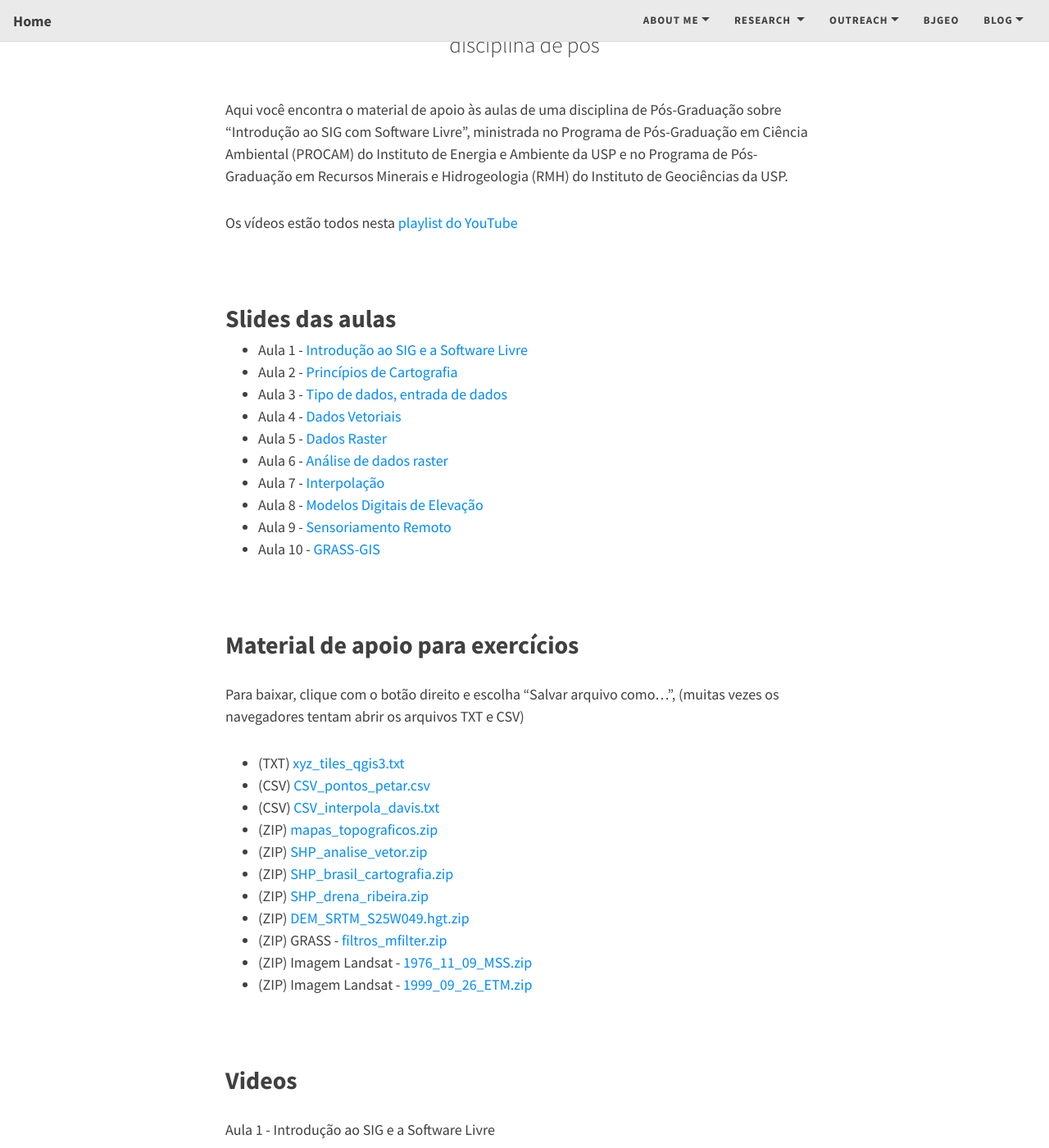
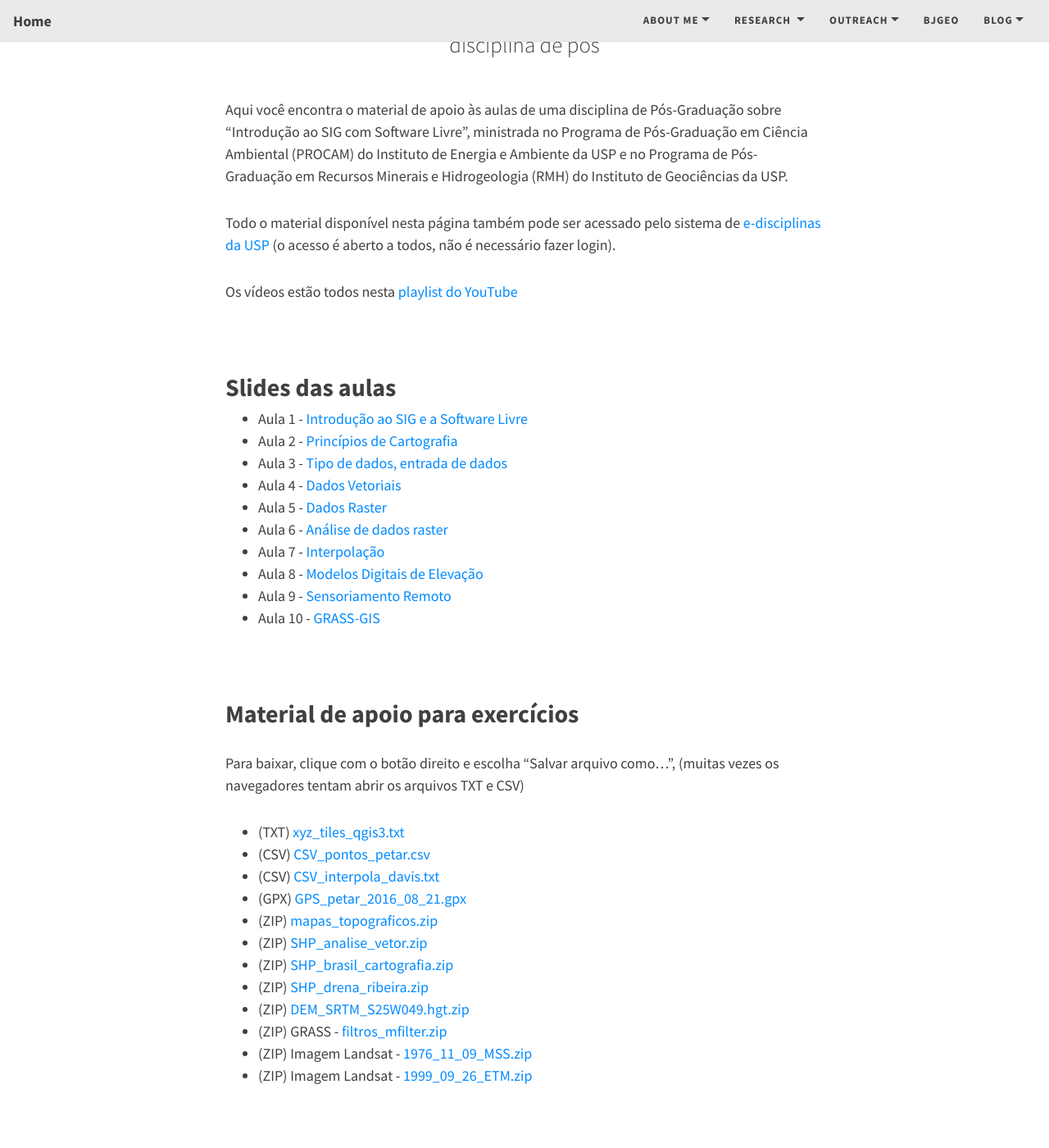
Before and after one commit to CarlosGrohmann/website_source, a Jekyll site: the page built from pages/sigcomsl.md, in a window 1280 px wide and 1400 px high, scrolled down 302 px. Shown: the whole window at 82% size. Built offline with Jekyll 4.4.1, drawn with Linux system fonts in a browser that asks for light colours; nearby versions of some CDN libraries; some web fonts are replaced; some of the changed text lies outside the part shown.

Commit message:
update papers and grad course

```diff
--- a/pages/sigcomsl.md
+++ b/pages/sigcomsl.md
@@ -6,6 +6,8 @@ published: true
 ---
 
 Aqui você encontra o material de apoio às aulas de uma disciplina de Pós-Graduação sobre "Introdução ao SIG com Software Livre", ministrada no Programa de Pós-Graduação em Ciência Ambiental (PROCAM) do Instituto de Energia e Ambiente da USP e no Programa de Pós-Graduação em Recursos Minerais e Hidrogeologia (RMH) do Instituto de Geociências da USP.
+
+Todo o material disponível nesta página também pode ser acessado pelo sistema de [e-disciplinas da USP](https://edisciplinas.usp.br/course/view.php?id=85711) (o acesso é aberto a todos, não é necessário fazer login).
 
 Os vídeos estão todos nesta [playlist do YouTube](https://www.youtube.com/playlist?list=PL9GztlLGb7RpQbw2_W9MxVdBfDtPKSy-G)
 
@@ -32,6 +34,7 @@ Para baixar, clique com o botão direito e escolha "Salvar arquivo como...", (mu
 - (TXT) [xyz_tiles_qgis3.txt](../../downloads/sigcomsl_dados/xyz_tiles_qgis3.txt)
 - (CSV) [CSV_pontos_petar.csv](../../downloads/sigcomsl_dados/CSV_pontos_petar.csv)
 - (CSV) [CSV_interpola_davis.txt](../../downloads/sigcomsl_dados/CSV_interpola_davis.txt)
+- (GPX) [GPS_petar_2016_08_21.gpx](../../downloads/sigcomsl_dados/GPS_petar_2016_08_21.gpx)
 - (ZIP) [mapas_topograficos.zip](../../downloads/sigcomsl_dados/mapas_topograficos.zip)
 - (ZIP) [SHP_analise_vetor.zip](../../downloads/sigcomsl_dados/SHP_analise_vetor.zip)
 - (ZIP) [SHP_brasil_cartografia.zip](../../downloads/sigcomsl_dados/SHP_brasil_cartografia.zip)
@@ -45,10 +48,10 @@ Para baixar, clique com o botão direito e escolha "Salvar arquivo como...", (mu
 &nbsp;&nbsp;
 ## Videos
 
-Aula 1 - Introdução ao SIG e a Software Livre
+<!-- Aula 1 - Introdução ao SIG e a Software Livre
 <iframe width="700" height="395" src="https://www.youtube.com/embed/V61_LQZpz60" frameborder="0" allow="accelerometer; autoplay; encrypted-media; gyroscope; picture-in-picture" allowfullscreen></iframe>
 <br>
 
 Aula 2 - Princípios de Cartografia
 <iframe width="700" height="395" src="https://www.youtube.com/embed/2a9O724Me6A" frameborder="0" allow="accelerometer; autoplay; encrypted-media; gyroscope; picture-in-picture" allowfullscreen></iframe>
-<br>
+<br> -->
```
Also changed, not shown: pages/publications_bib.md (+0 -6 lines), _bibliography/bib_chg_students.bib (line endings or trailing spaces), downloads/sigcomsl_dados/CSV_interpola_davis.txt (line endings or trailing spaces), 5 other files.
